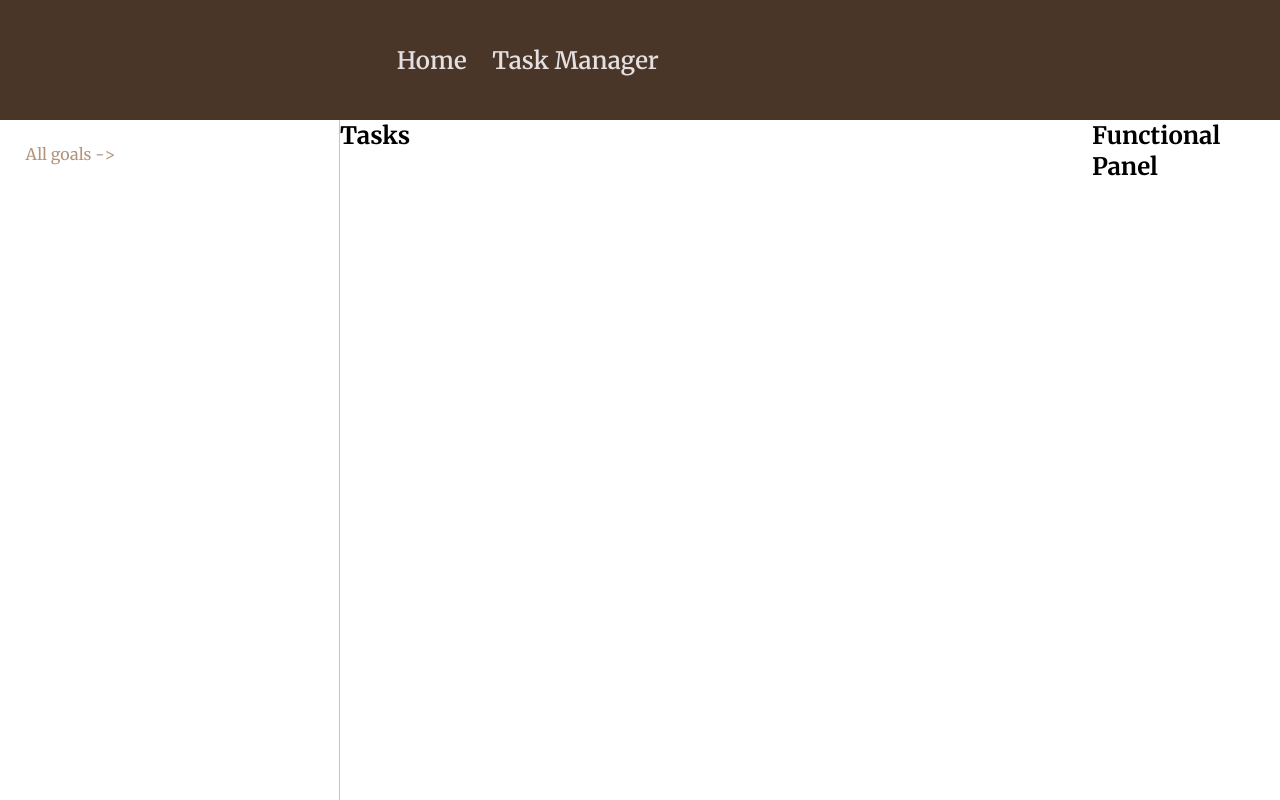
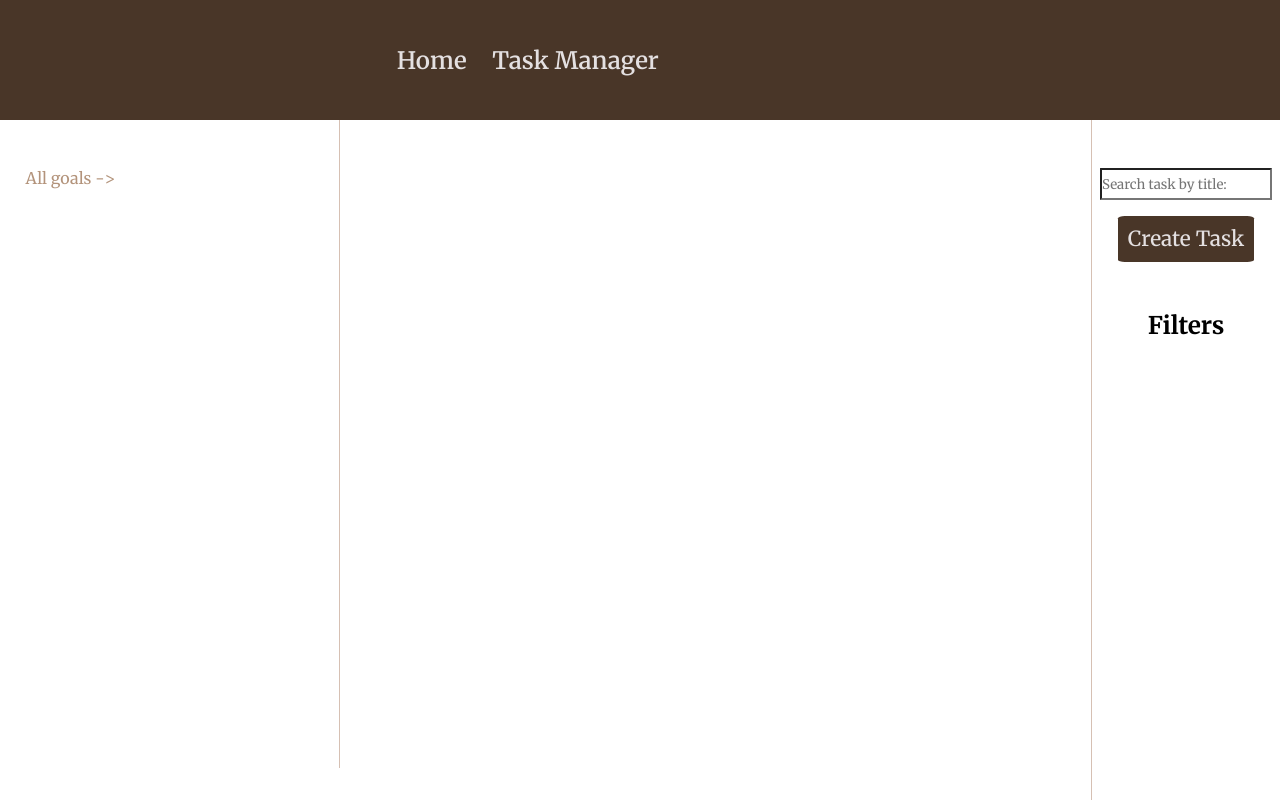
Before and after one commit to oleksandrmerkuloff/daily-manager, a Django app: page /my-goals-and-tasks/ in a window 1280 px wide. Run offline with Django 5.2, Linux system fonts and the light colour scheme; data that the repository does not hold is empty.

Commit message:
create basic design for main task manager page

```diff
--- a/task_manager/static/css/goals_and_tasks.css
+++ b/task_manager/static/css/goals_and_tasks.css
@@ -1,6 +1,7 @@
 #goals-section {
+    height: 75vh;
     width: 25%;
-    padding-top: 3vh;
+    padding-top: 6vh;
     padding-left: 2vw;
     text-align: left;
     border-right: 1px solid #D6C0B3;
@@ -40,8 +41,39 @@
 
 #tasks-section {
     width: 60%;
+    padding-top: 6vh;
+}
+
+.task-sep {
+    visibility: hidden;
+    margin: 2vh 0;
 }
 
 #functional-panel {
     width: 15%;
+    padding-top: 6vh;
+    border-left: 1px solid #D6C0B3;
+    text-align: center;
 }
+
+#search_box {
+    border-radius: 1%;
+    margin-bottom: 2vh;
+    height: 4vh;
+}
+
+#task-creation-link {
+    border-radius: 5%;
+    padding: 10px;
+    text-decoration: none;
+    font-size: 1.3em;
+    font-weight: 500;
+    color: #E4E0E1;
+    background-color: #493628;
+    display: inline-block;
+    margin-bottom: 6vh;
+}
+
+#filter-section {
+    font-size: 1.3em;
+}
--- /dev/null
+++ b/task_manager/static/css/task_card.css
@@ -0,0 +1,32 @@
+.task-container {
+    width: 60%;
+    margin: 0 auto;
+}
+
+.task-title {
+    font-size: 1.4em;
+}
+
+.task-link {
+    text-decoration: none;
+    color: #493628;
+}
+
+.task-link:hover {
+    opacity: 0.8;
+}
+
+.inner-goal-link {
+    text-decoration: none;
+    color: #493628;
+    font-weight: bold;
+}
+
+.inner-goal-link:hover {
+    text-decoration: underline;
+}
+
+.task-goal, .task-created-date, .task-deadline, .task-status {
+    font-size: 1.2em;
+    font-weight: 400;
+}
--- a/task_manager/templates/task_manager/goals_and_tasks.html
+++ b/task_manager/templates/task_manager/goals_and_tasks.html
@@ -3,6 +3,7 @@
 
 {% block style %}
     <link rel="stylesheet" href="{% static "css/goals_and_tasks.css" %}">
+    <link rel="stylesheet" href="{% static "css/task_card.css" %}">
 {% endblock %}
 
 {% block title %}Goals and Tasks{% endblock %}
@@ -19,12 +20,19 @@
         </ul>
     </div>
     <div id="tasks-section">
-        <h2>Tasks</h2>
         {% for task in tasks %}
             {% include "includes/task-card.html" %}
+            <hr class="task-sep">
         {% endfor %}
     </div>
     <div id="functional-panel">
-        <h2>Functional Panel</h2>
+        <!-- Create real time search later -->
+        <input type="search" name="search" id="search_box" placeholder="Search task by title:">
+
+        <a href="" id="task-creation-link">Create Task</a>
+
+        <div id="filter-section">
+            <h3 id="filter-head">Filters</h3>
+        </div>
     </div>
 {% endblock %}
```
Also changed, not shown: task_manager/templates/task_manager/includes/task-card.html (+7 -7 lines).
